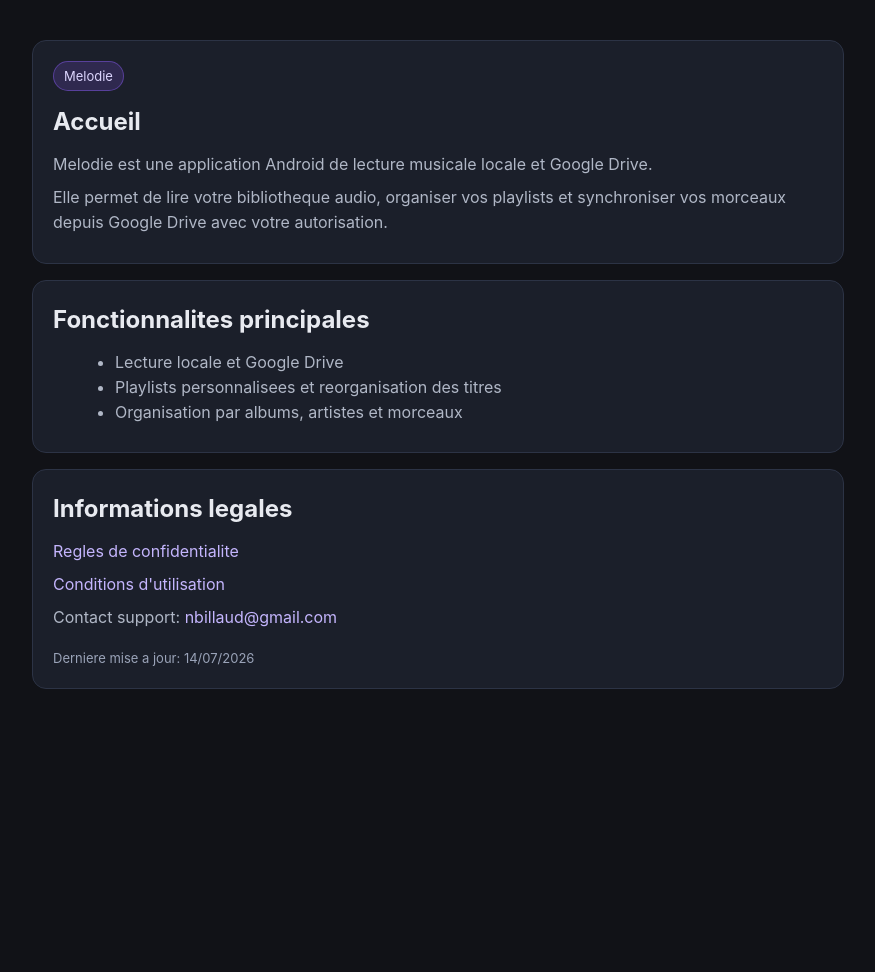
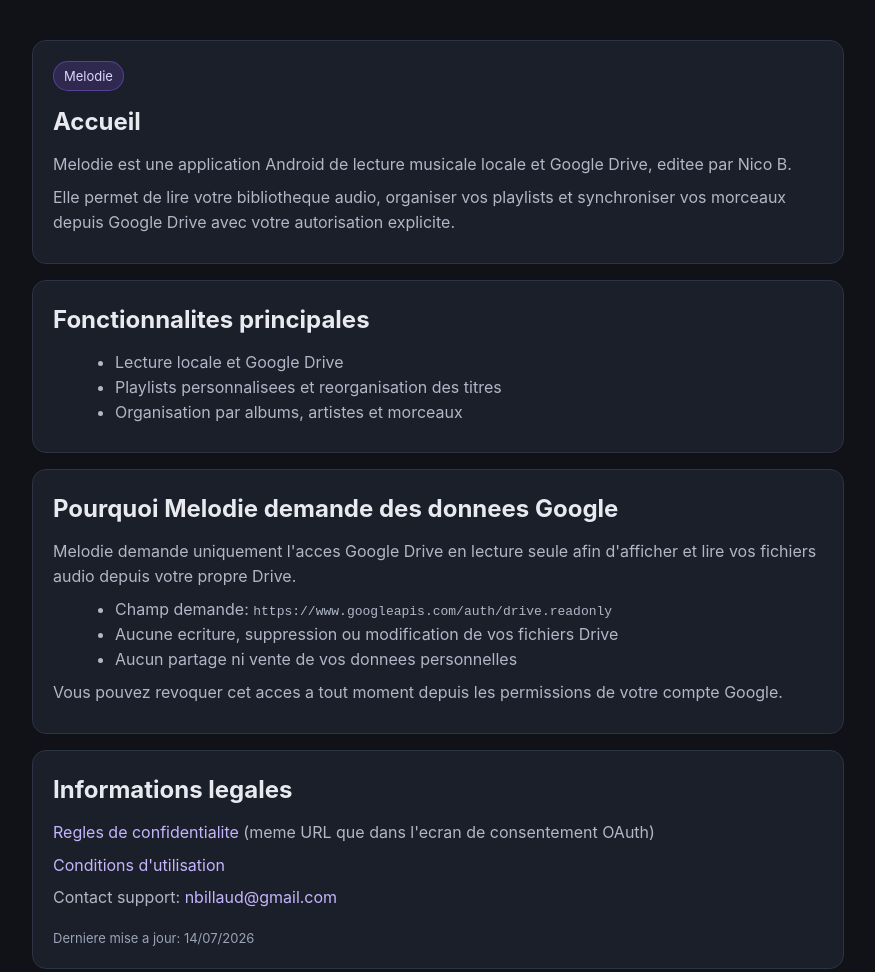
Before and after one commit to nicob-droid/Melodie, a plain HTML site: page oauth-pages/index.html in a window 1280 px wide. Shown: the whole page, without its empty margins (202-1077 px from the left). Before the commit the page ends 800 px from the top, so only its background shows below. Drawn offline with Linux system fonts and the light colour scheme.

Commit message:
Correction index.html

```diff
--- a/oauth-pages/index.html
+++ b/oauth-pages/index.html
@@ -63,8 +63,8 @@
     <section class="card">
       <div class="pill">Melodie</div>
       <h1>Accueil</h1>
-      <p>Melodie est une application Android de lecture musicale locale et Google Drive.</p>
-      <p>Elle permet de lire votre bibliotheque audio, organiser vos playlists et synchroniser vos morceaux depuis Google Drive avec votre autorisation.</p>
+      <p>Melodie est une application Android de lecture musicale locale et Google Drive, editee par Nico B.</p>
+      <p>Elle permet de lire votre bibliotheque audio, organiser vos playlists et synchroniser vos morceaux depuis Google Drive avec votre autorisation explicite.</p>
     </section>
 
     <section class="card">
@@ -77,8 +77,19 @@
     </section>
 
     <section class="card">
+      <h2>Pourquoi Melodie demande des donnees Google</h2>
+      <p>Melodie demande uniquement l'acces Google Drive en lecture seule afin d'afficher et lire vos fichiers audio depuis votre propre Drive.</p>
+      <ul>
+        <li>Champ demande: <code>https://www.googleapis.com/auth/drive.readonly</code></li>
+        <li>Aucune ecriture, suppression ou modification de vos fichiers Drive</li>
+        <li>Aucun partage ni vente de vos donnees personnelles</li>
+      </ul>
+      <p>Vous pouvez revoquer cet acces a tout moment depuis les permissions de votre compte Google.</p>
+    </section>
+
+    <section class="card">
       <h2>Informations legales</h2>
-      <p><a href="./privacy.html">Regles de confidentialite</a></p>
+      <p><a href="./privacy.html">Regles de confidentialite</a> (meme URL que dans l'ecran de consentement OAuth)</p>
       <p><a href="./terms.html">Conditions d'utilisation</a></p>
       <p>Contact support: <a href="mailto:nbillaud@gmail.com">nbillaud@gmail.com</a></p>
       <div class="footer">Derniere mise a jour: 14/07/2026</div>
```
